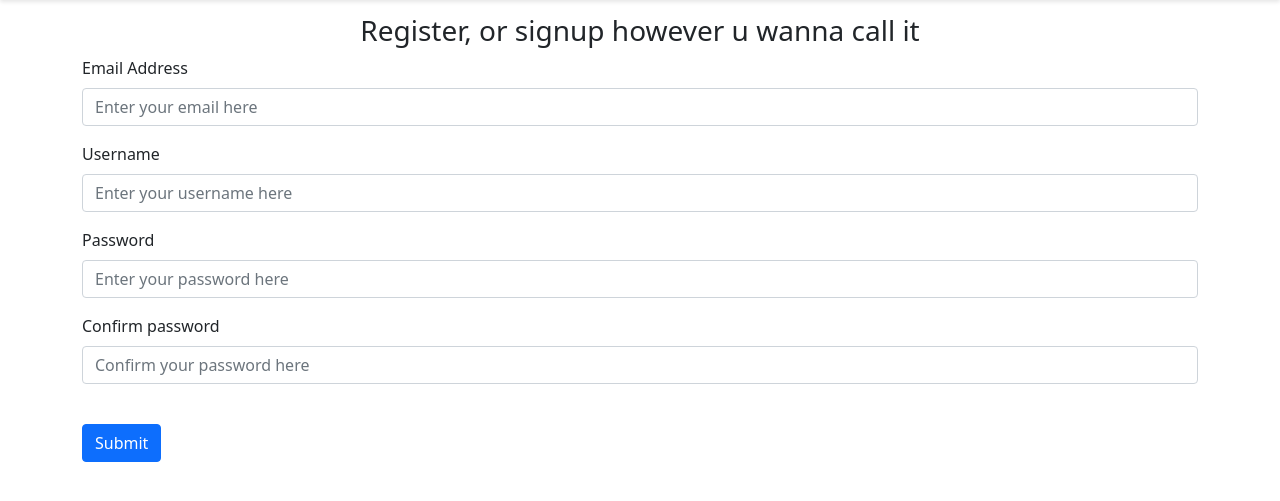
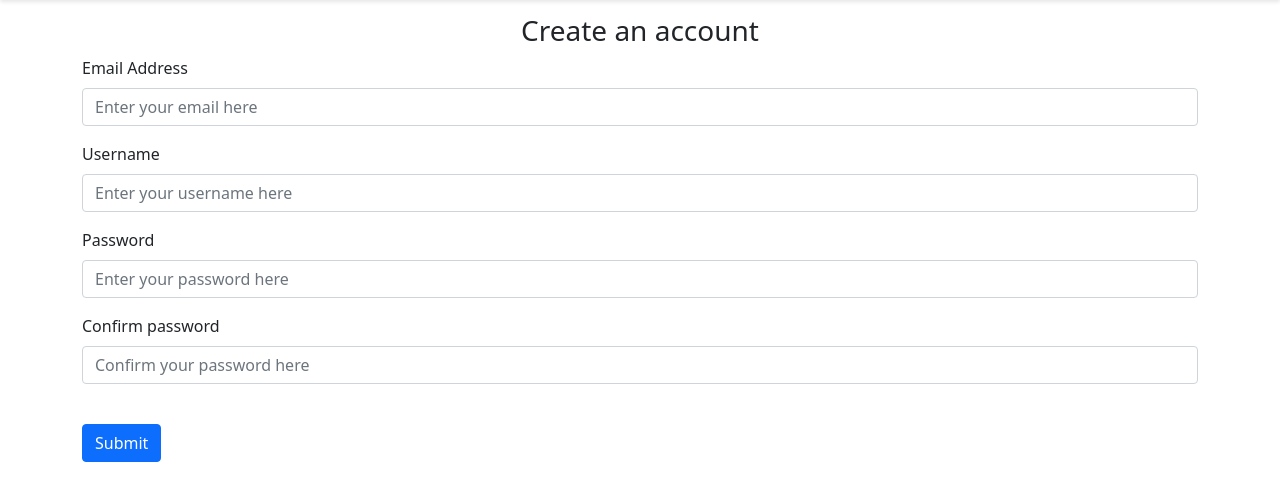
Before and after one commit to vuxy98/Art-fundamentals-teaching-web-app, a Flask app: page /register in a window 1280 px wide. Shown: the part 56-557 px from the top of the page. Run offline with Flask 3, Linux system fonts and the light colour scheme; some libraries are stand-ins or nearby versions.

Commit message:
small adjustment

```diff
--- a/website/templates/login.html
+++ b/website/templates/login.html
@@ -2,7 +2,7 @@
 {% block title %}Login{% endblock %}
 
 {% block content %}
-<h1>Log in for cool stuffs idk</h1>
+<h1>Log in to access all courses and contents!</h1>
 <form method="POST">
     <h3 align="center">Login</h3>
     <div class="form-group">
--- a/website/templates/register.html
+++ b/website/templates/register.html
@@ -3,7 +3,7 @@
 
 {% block content %}
 <form method="POST">
-    <h3 align="center">Register, or signup however u wanna call it</h3>
+    <h3 align="center">Create an account</h3>
     <div class="form-group">
         <label for="email">Email Address</label>
         <input type="email" class="form-control" id="email" name="email" placeholder="Enter your email here" >
```
